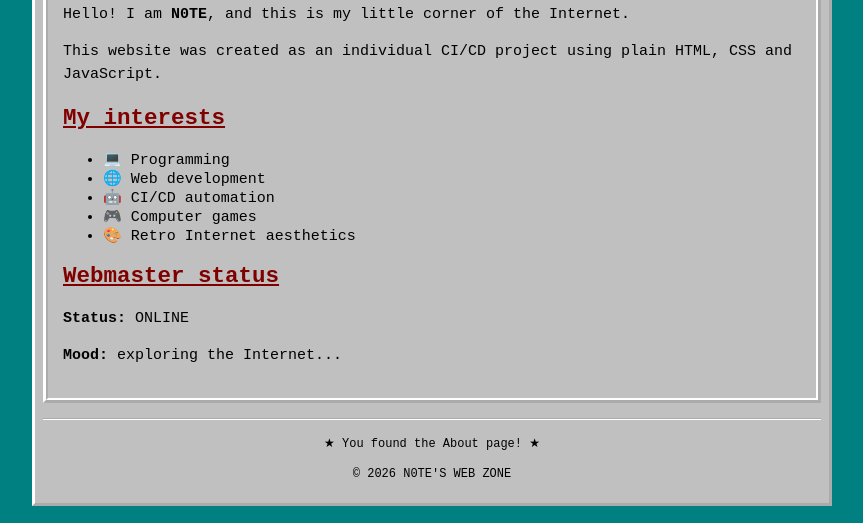
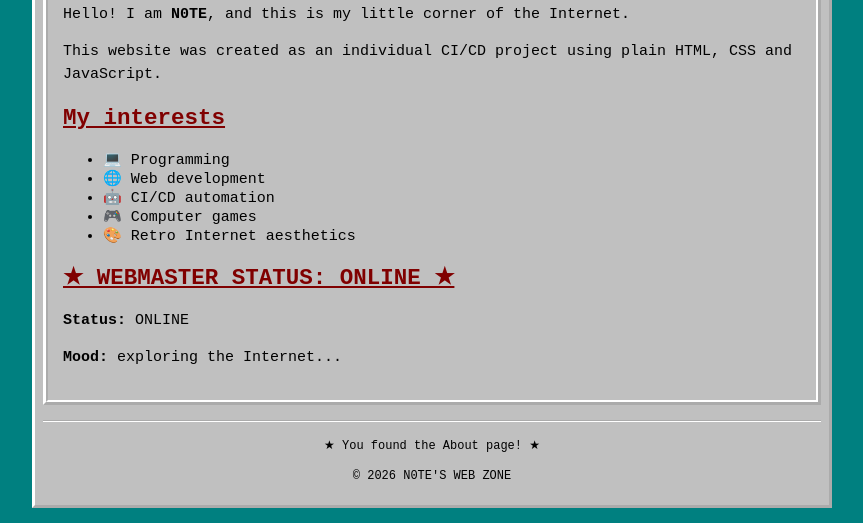
Before and after one commit to N0TEthis/hello-static, a website: page public/about.html in a window 1280 px wide. Shown: the part 355-878 px from the top of the page, without its empty margins (208-1071 px from the left). Drawn offline with Linux system fonts and the light colour scheme.

Commit message:
update: improve about page

```diff
--- a/public/about.html
+++ b/public/about.html
@@ -51,7 +51,7 @@
             <li>🎨 Retro Internet aesthetics</li>
           </ul>
 
-          <h2>Webmaster status</h2>
+          <h2>★ WEBMASTER STATUS: ONLINE ★</h2>
 
           <p>
             <strong>Status:</strong>
```
